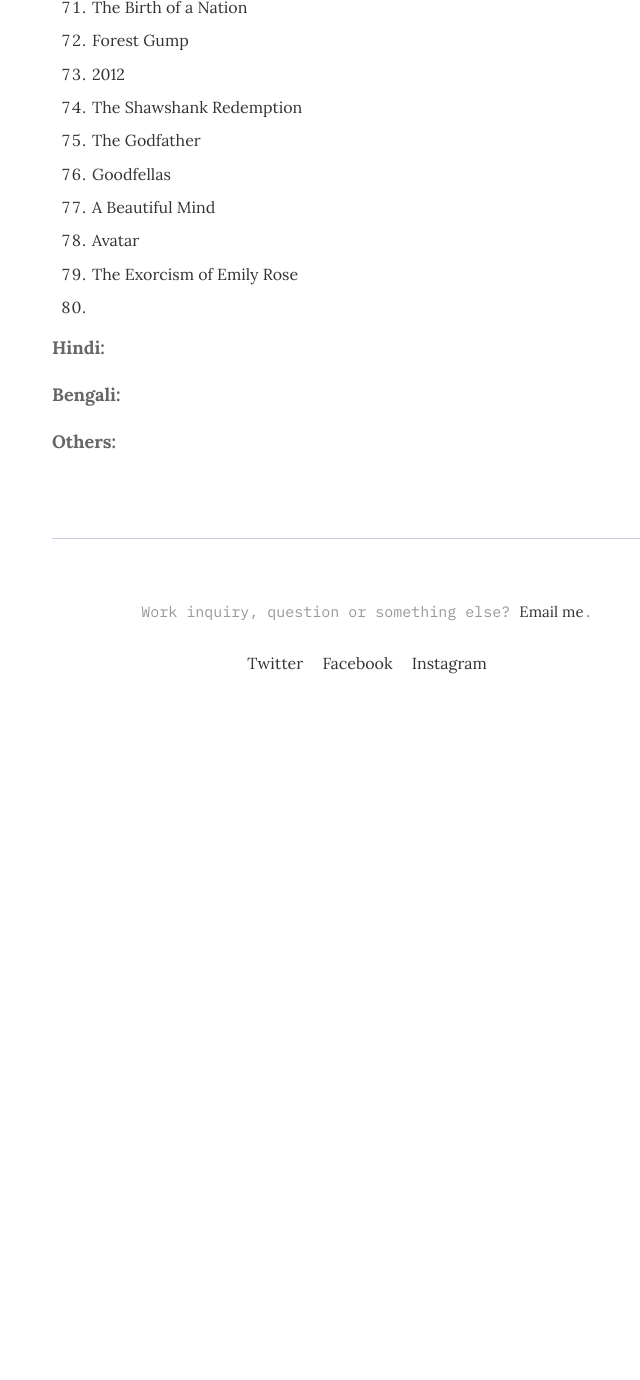
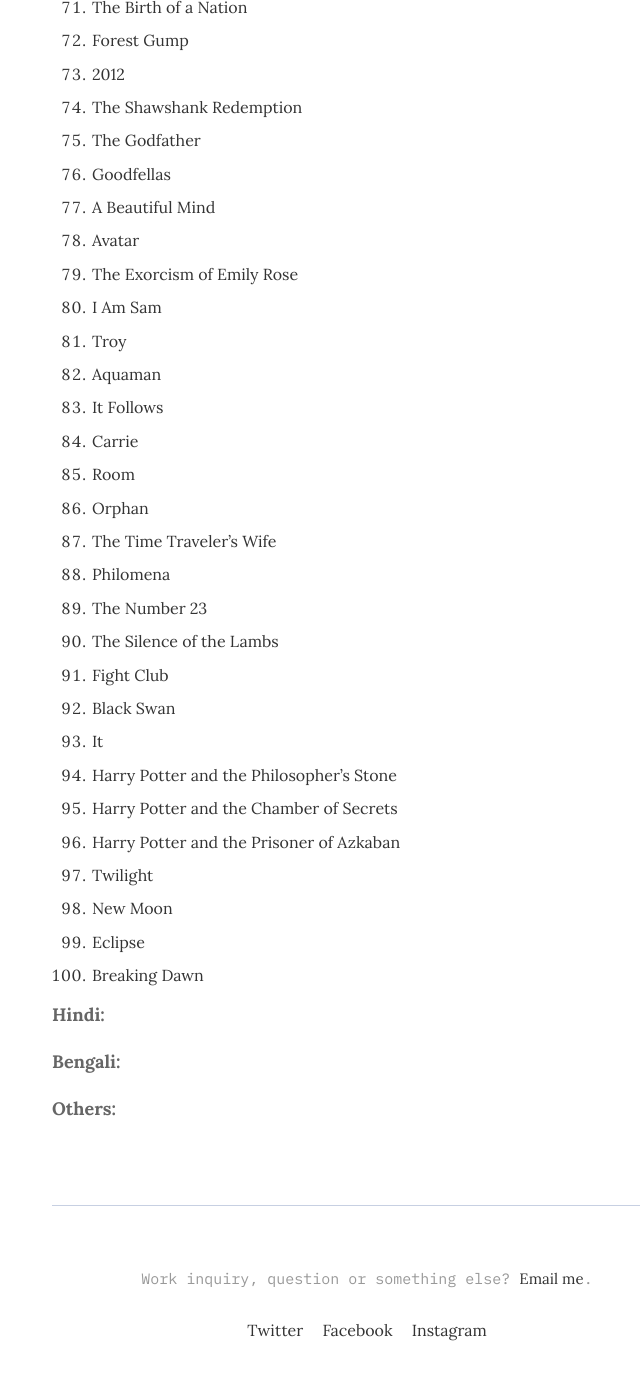
Before and after one commit to argumentativeyouth/pblog, a Jekyll site: the page built from _pages/movies.md, in a window 1280 px wide and 1400 px high, scrolled down 2630 px. Shown: the top 1380 px of the window, without its empty margins (273-913 px from the left). Built offline with Jekyll 4.4.1, drawn with Linux system fonts in a browser that asks for light colours; before the commit the page ends 3362 px from its top, so only the background shows below that.

Commit message:
Update movies.md

```diff
--- a/_pages/movies.md
+++ b/_pages/movies.md
@@ -84,7 +84,27 @@
 77. A Beautiful Mind
 78. Avatar
 79. The Exorcism of Emily Rose
-80.
+80. I Am Sam
+81. Troy
+82. Aquaman
+83. It Follows
+84. Carrie
+85. Room
+86. Orphan
+87. The Time Traveler's Wife
+88. Philomena
+89. The Number 23
+90. The Silence of the Lambs
+91. Fight Club
+92. Black Swan
+93. It
+94. Harry Potter and the Philosopher's Stone
+95. Harry Potter and the Chamber of Secrets
+96. Harry Potter and the Prisoner of Azkaban
+97. Twilight
+98. New Moon
+99. Eclipse
+100. Breaking Dawn
 
 **Hindi:**
 
```
